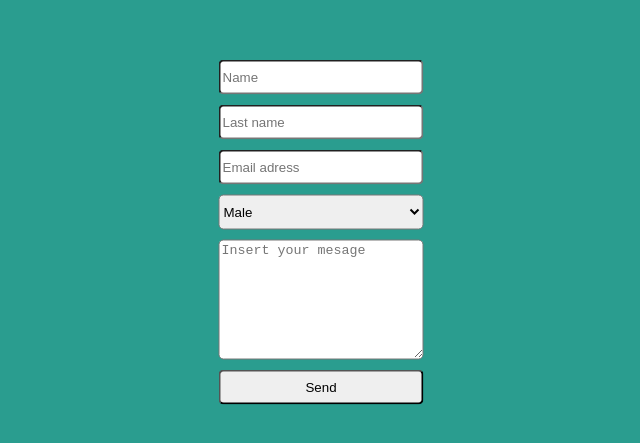
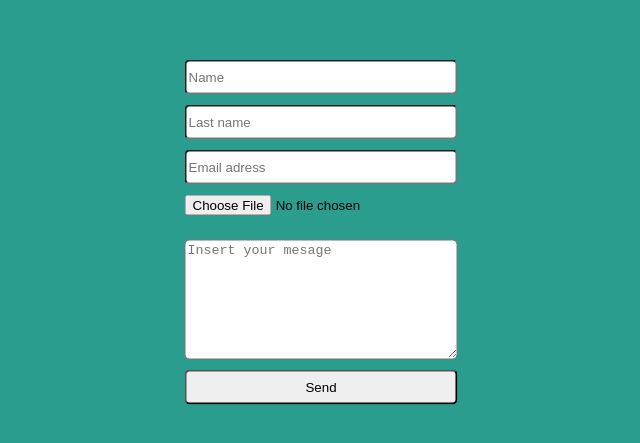
Before and after one commit to urosbmx/ContactForm, a plain HTML site: page index.html in a window 1280 px wide. Shown: the part 165-608 px from the top of the page, without its empty margins (329-969 px from the left). Drawn offline with Linux system fonts and the light colour scheme.

Commit message:
Dodat unos slike

```diff
--- a/index.html
+++ b/index.html
@@ -17,11 +17,7 @@
         <input type="text" name="lastname" placeholder="Last name" required>
         <input type="email" name="email" placeholder="Email adress" required>
         <input type="hidden" name="_next" value="https://urosbmx.github.io/ContactForm/Pages/thanks.html">
-        <select id="gender">
-            <option value="male">Male</option>
-            <option value="female">Female</option>
-            <option value="other">Other</option>
-          </select>
+        <input type="file" name="attachment" accept="image/png, image/jpeg">
         <textarea name="mesage" placeholder="Insert your mesage" spellcheck="false" ></textarea>
         <button type="submit">Send</button>
    </form>
```
